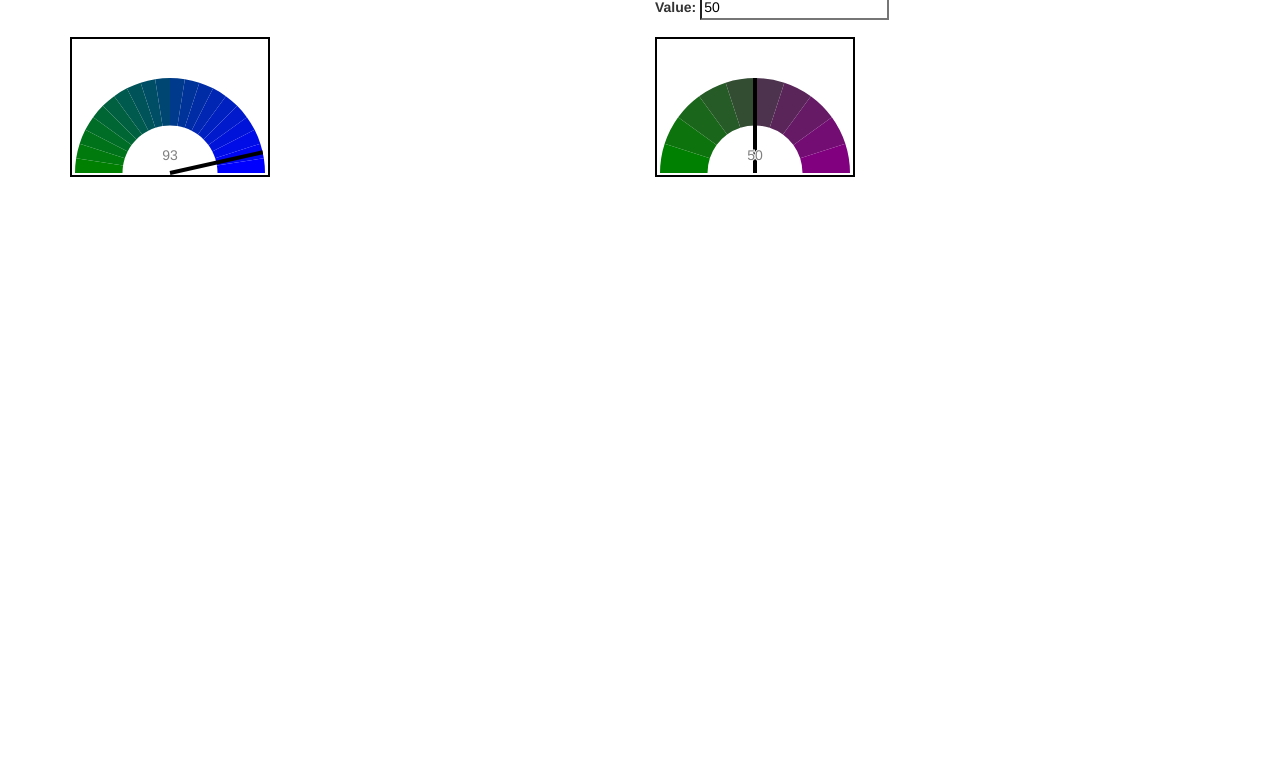
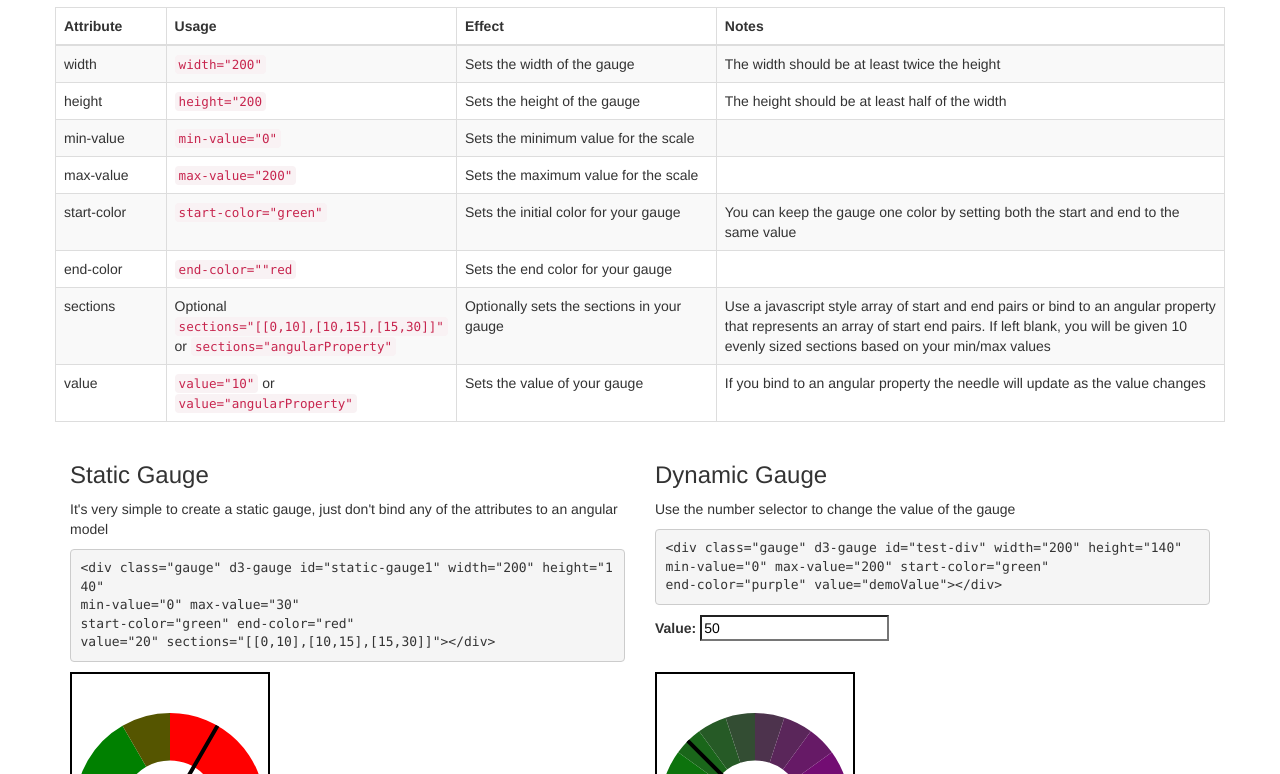
Before and after one commit to mfeckie/angular-d3-gauge, a website: page app/index.html in a window 1280 px wide. Shown: the part 212-986 px from the top of the page. Before the commit the page ends 800 px from the top, so only its background shows below. Drawn offline with nearby package versions, Linux system fonts and the light colour scheme; some packages are replaced by stand-ins of ours.

Commit message:
Update documentation

```diff
--- a/app/index.html
+++ b/app/index.html
@@ -35,36 +35,116 @@
 <div ng-controller="demoCtrl">
     <div class="container">
         <div class="row">
+            <h1>Configuring angular-d3-gauge</h1>
+
+            <p>The following items area configurable</p>
+            <table class="table table-striped table-bordered">
+                <thead>
+                <tr>
+                    <th width="10%">Attribute</th>
+                    <th width="15%">Usage</th>
+                    <th width="25%">Effect</th>
+                    <th width="50%">Notes</th>
+                </tr>
+                </thead>
+                <tbody>
+                <tr>
+                    <td>width</td>
+                    <td><code>width="200"</code></td>
+                    <td>Sets the width of the gauge</td>
+                    <td>The width should be at least twice the height</td>
+                </tr>
+                <tr>
+                    <td>height</td>
+                    <td><code>height="200</code></td>
+                    <td>Sets the height of the gauge</td>
+                    <td>The height should be at least half of the width</td>
+                </tr>
+                <tr>
+                    <td>min-value</td>
+                    <td><code>min-value="0"</code></td>
+                    <td>Sets the minimum value for the scale</td>
+                    <td></td>
+                </tr>
+                <tr>
+                    <td>max-value</td>
+                    <td><code>max-value="200"</code></td>
+                    <td>Sets the maximum value for the scale</td>
+                    <td></td>
+                </tr>
+                <tr>
+                    <td>start-color</td>
+                    <td><code>start-color="green"</code></td>
+                    <td>Sets the initial color for your gauge</td>
+                    <td>You can keep the gauge one color by setting both the start and end to the same value</td>
+                </tr>
+                <tr>
+                    <td>end-color</td>
+                    <td><code>end-color=""red</code></td>
+                    <td>Sets the end color for your gauge</td>
+                    <td></td>
+                </tr>
+                <tr>
+                    <td>sections</td>
+                    <td>Optional <code>sections="[[0,10],[10,15],[15,30]]"</code> or
+                        <code>sections="angularProperty"</code></td>
+                    <td>Optionally sets the sections in your gauge</td>
+                    <td>Use a javascript style array of start and end pairs or bind to an angular property that
+                        represents an array of start end pairs. If left blank, you will be given 10 evenly sized
+                        sections
+                        based on your min/max values
+                    </td>
+                </tr>
+                <tr>
+                    <td>value</td>
+                    <td><code>value="10"</code> or <code>value="angularProperty"</code></td>
+                    <td>Sets the value of your gauge</td>
+                    <td>If you bind to an angular property the needle will update as the value changes</td>
+                </tr>
+                </tbody>
+            </table>
+        </div>
+        <div class="row">
             <div class="col-lg-6 col-md-6">
                 <h3>Static Gauge</h3>
 
+                <p>It's very simple to create a static gauge, just don't bind any of the attributes to an angular
+                    model</p>
+<pre>
+&lt;div class="gauge" d3-gauge id="static-gauge1" width="200" height="140"
+min-value="0" max-value="30"
+start-color="green" end-color="red"
+value="20" sections="[[0,10],[10,15],[15,30]]"&gt;&lt;/div&gt;
+</pre>
             </div>
             <div class="col-lg-6 col-md-6">
                 <h3>Dynamic Gauge</h3>
 
                 <p>Use the number selector to change the value of the gauge</p>
-
+<pre>
+&lt;div class="gauge" d3-gauge id="test-div" width="200" height="140"
+min-value="0" max-value="200" start-color="green"
+end-color="purple" value="demoValue"&gt;&lt;/div&gt;
+</pre>
                 <div class="form-group">
                     <label for="numberInput1">Value: </label>
                     <input id="numberInput1" type="number" ng-model="demoValue"/>
                 </div>
-
             </div>
         </div>
         <div class="row">
             <div class="col-lg-6 col-md-6">
-                <div class="" id="g2"></div>
+                <div class="gauge" d3-gauge id="static-gauge1" width="200" height="140" min-value="0" max-value="30"
+                     start-color="green"
+                     end-color="red" value="20" sections="[[0,10],[10,15],[15,30]]"></div>
             </div>
             <div class="col-lg-6 col-md-6">
-                <div class="gauge" d3-gauge id="test-div" width="200" height="140" min-value="0" max-value="100"
+                <div class="gauge" d3-gauge id="test-div" width="200" height="140" min-value="0" max-value="200"
                      start-color="green"
                      end-color="purple" value="demoValue"></div>
             </div>
         </div>
     </div>
-    <!-- Add your site or application content here -->
-
-
 </div>
 
 
@@ -81,41 +161,5 @@
 <script src="scripts/controllers/demoController.js"></script>
 <script src="scripts/directives/d3GaugeDirective.js"></script>
 <!-- endbuild -->
-<script>
-
-    var sections = [
-        [0, 5],
-        [5, 10],
-        [10, 15],
-        [15, 20],
-        [20, 25],
-        [25, 30],
-        [30, 35],
-        [35, 40],
-        [40, 45],
-        [45, 50],
-        [50, 55],
-        [55, 60],
-        [60, 65],
-        [65, 70],
-        [70, 75],
-        [75, 80],
-        [80, 85],
-        [85, 90],
-        [90, 95],
-        [95, 100]
-    ];
-
-    var config = {
-        id: '#g2',
-        width: 200,
-        height: 140,
-        colorEnd: 'blue',
-        inputSections: sections
-    };
-
-    var demoGauge = D3Gauge(config, 15);
-    demoGauge.updateValue(Math.floor(Math.random() * 100));
-</script>
 </body>
 </html>
--- a/app/scripts/controllers/demoController.js
+++ b/app/scripts/controllers/demoController.js
@@ -3,4 +3,11 @@
 angular.module('angularD3GaugesApp')
     .controller('demoCtrl', function ($scope) {
       $scope.demoValue = 50;
+      $scope.demoSections = [
+        [0, 10],
+        [10, 20],
+        [20, 30],
+        [30, 40],
+        [40, 50]
+      ];
     });
```
